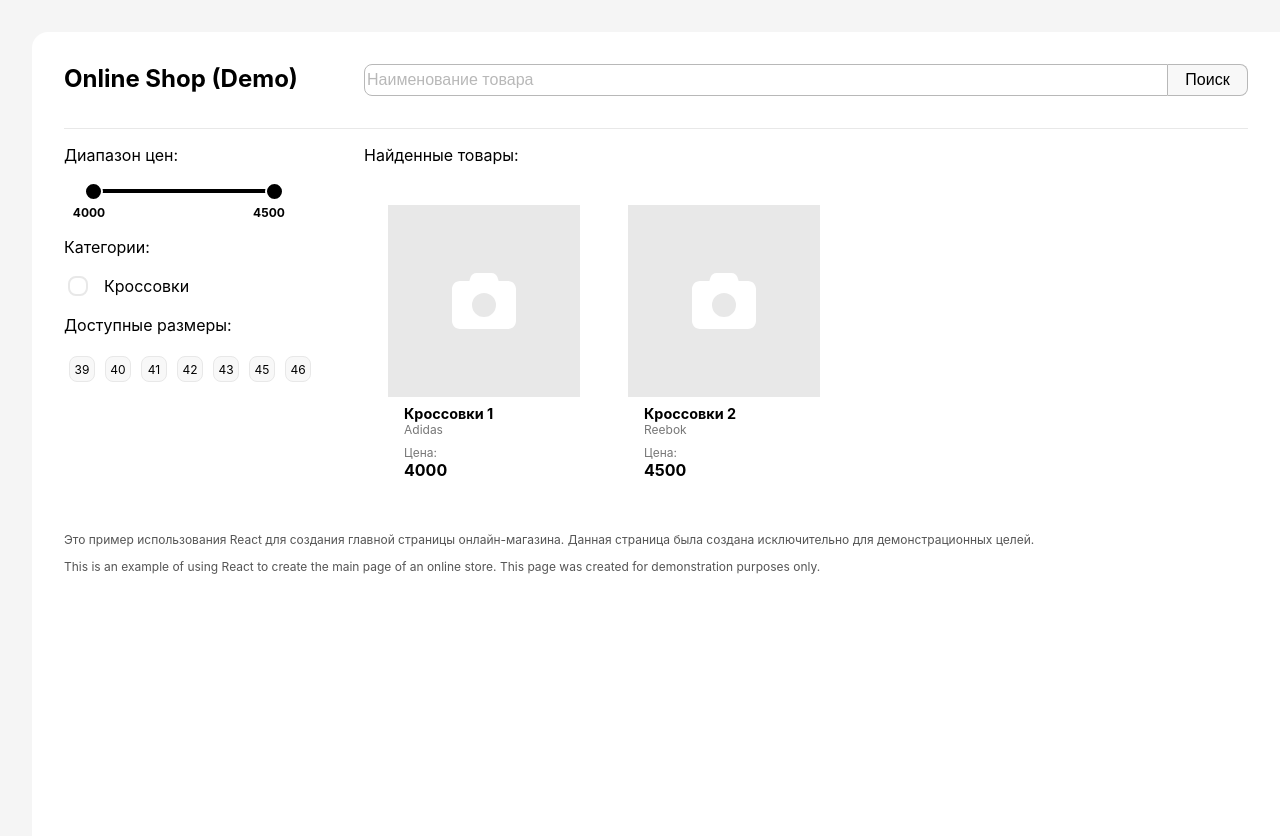
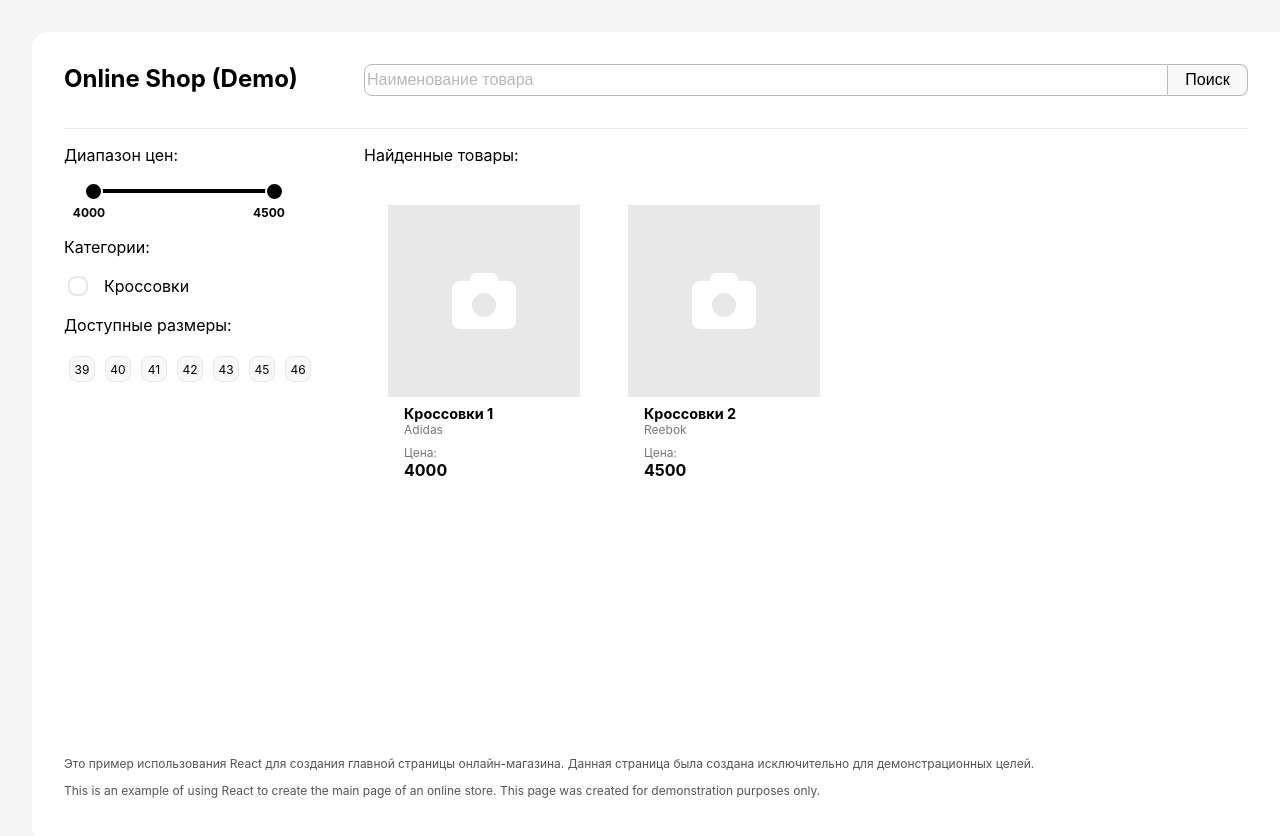
Before and after one commit to a2leexx/online-shop-react, a React (Create React App) app: page / in a window 1280 px wide. Shown: the top 836 px of the page. Built offline with nearby package versions, Linux system fonts and the light colour scheme.

Commit message:
исправлено оформление подвала

```diff
--- a/src/App.css
+++ b/src/App.css
@@ -99,9 +99,16 @@ ul.category-list {
   margin-left: 2rem;
   margin-top: 2rem;
   margin-bottom: 2rem;
-  min-height: 90vw;
   background-color: #fff;
   padding: 2rem;
+}
+
+.main-part {
+  min-height: 85vh;
+}
+
+.footer {
+  min-height: 5vh;
 }
 
 .website-logo h1 {
--- a/src/App.js
+++ b/src/App.js
@@ -154,6 +154,7 @@ class App extends React.Component
 
       return (
         <div className='app'>
+          <div className='main-part'>
             <div className="wrapper border-bottom">
               <div className="left-part website-logo">
                 <h1>Online Shop (Demo)</h1>
@@ -190,7 +191,8 @@ class App extends React.Component
                 </ul>
               </div>
             </div>
-        <footer>
+          </div>
+          <footer className='footer'>
             <p>
               Это пример использования React для создания главной страницы онлайн-магазина. Данная страница была создана исключительно для демонстрационных целей.
             </p>
@@ -198,7 +200,8 @@ class App extends React.Component
               This is an example of using React to create the main page of an online store. This page was created for demonstration purposes only.
             </p>
           </footer>
-      </div>);
+        </div>
+      );
     }
     else
       return <div className='app' >Идет загрузка! Подождите пожалуйста</div>
```
Lines whose indentation alone changed are shown as unchanged.
